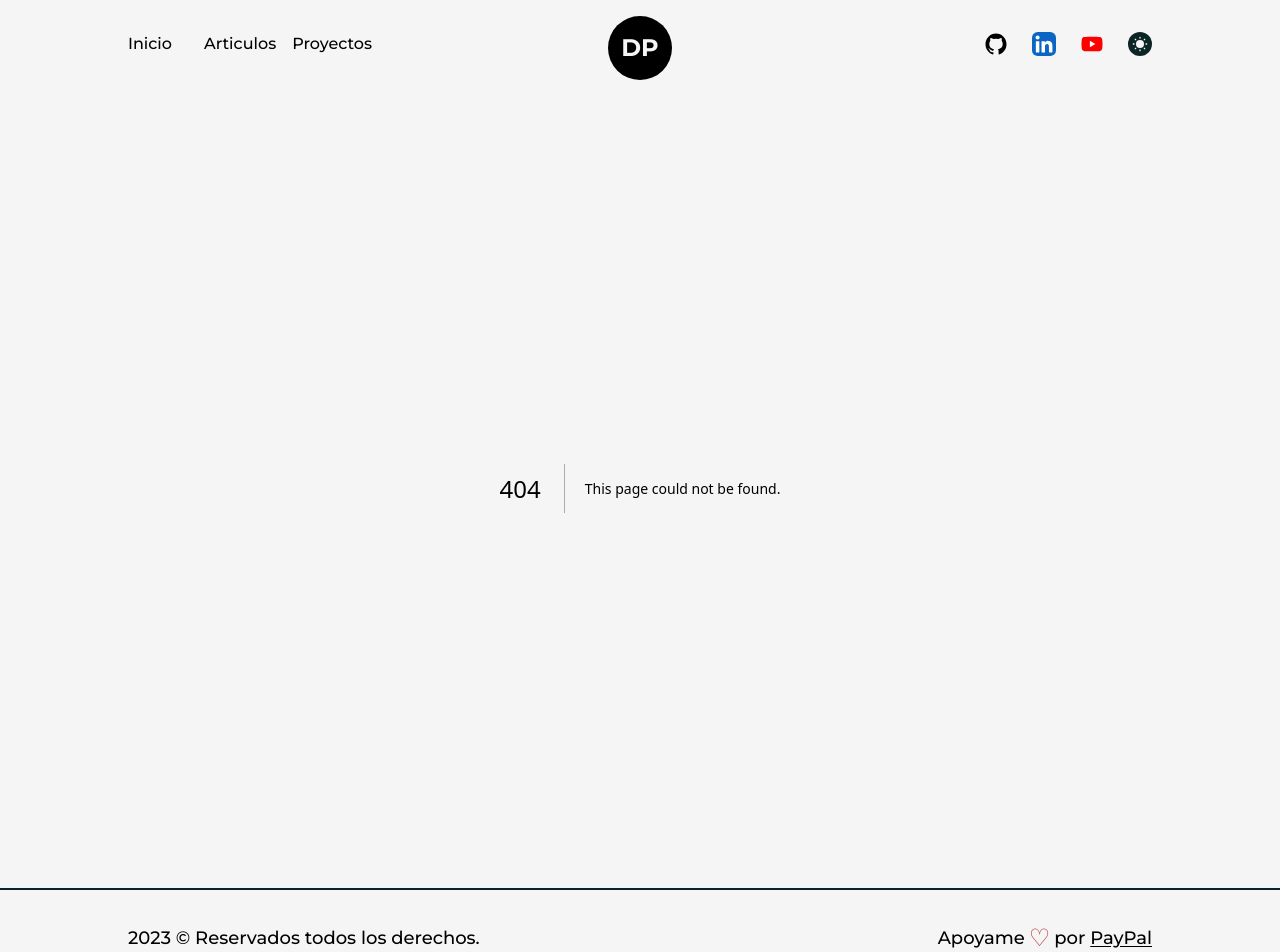
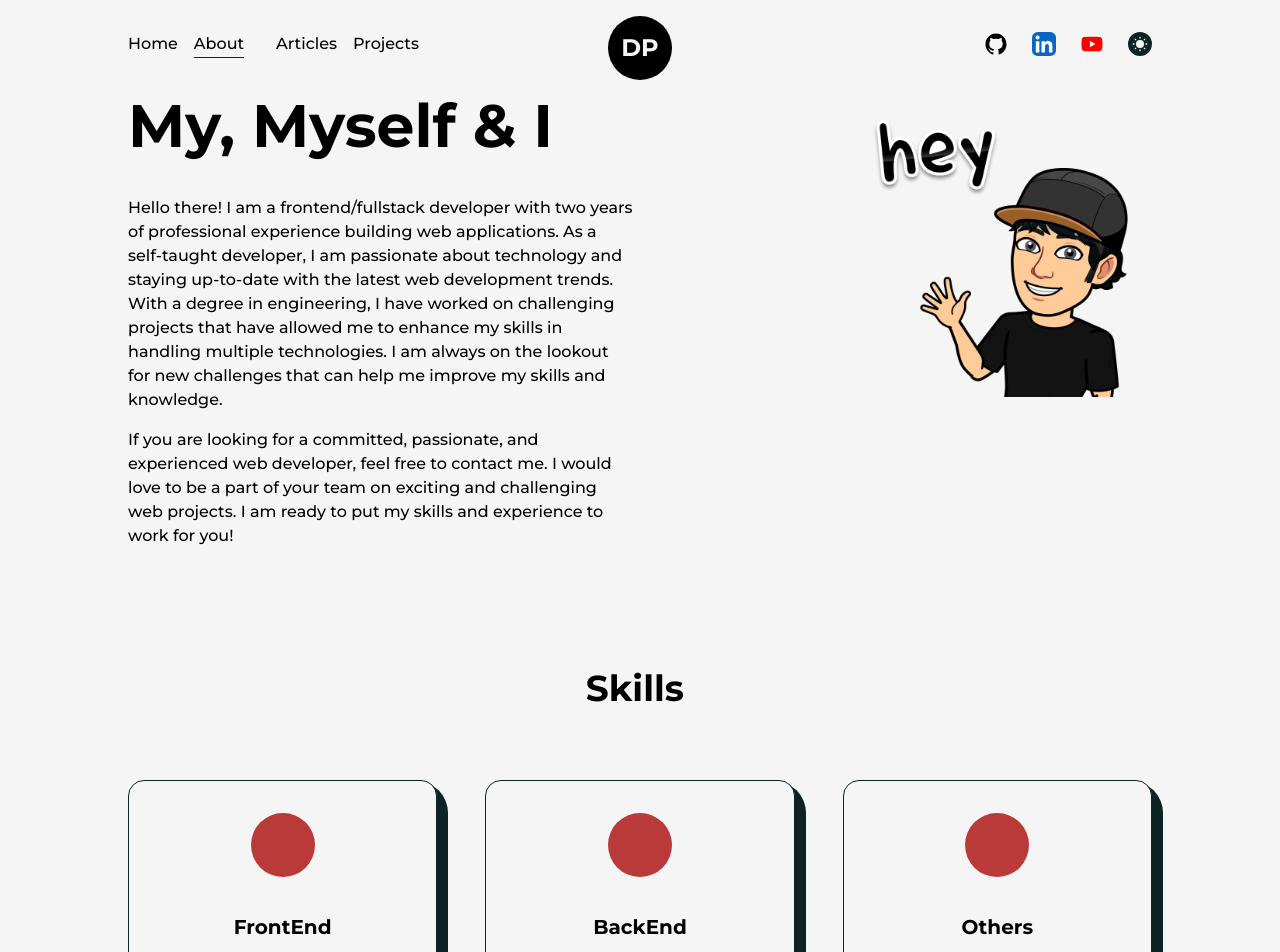
Before and after one commit to David171901/blog, a Next.js app: page /about in a window 1280 px wide. Before the commit this address had no page. Shown: the top 952 px of the page. Built offline with nearby package versions, Linux system fonts and the light colour scheme.

Commit message:
build: about me

```diff
--- a/src/components/Footer.jsx
+++ b/src/components/Footer.jsx
@@ -12,20 +12,11 @@ const Footer = () => {
     "
     >
       <Layout className="py-8 flex items-center justify-between lg:flex-col lg:py-6">
-        <span>{new Date().getFullYear()} &copy; Reservados todos los derechos.</span>
-        <div className="flex items-center lg:py-2">
-          Apoyame <span className="text-primary dark:text-primary text-2xl px-1">&#9825;</span>
-          por&nbsp;
-          <Link
-            href="https://devdreaming.com"
-            className="underline
-            underline-offset-2
-            "
-            target={"_blank"}
-          >
-            PayPal
-          </Link>
-        </div>
+        <span>{new Date().getFullYear()} &copy; All Rights Reserved.</span>
+
+        <Link href="mailto:david.pino1@outlook.com" target={"_blank"} className="underline underline-offset-2">
+          Say Hello
+        </Link>
       </Layout>
     </footer>
   );
--- a/src/components/NavBar.jsx
+++ b/src/components/NavBar.jsx
@@ -99,9 +99,10 @@ const NavBar = () => {
 
       <div className="w-full flex justify-between items-center lg:hidden">
         <nav className="flex items-center justify-center">
-          <CustomLink href="/" title="Inicio" className="mr-4" />
-          <CustomLink href="/articles" title="Articulos" className="ml-4" />
-          <CustomLink href="/projects" title="Proyectos" className="mx-4" />
+          <CustomLink href="/" title="Home" className="mr-4" />
+          <CustomLink href="/about" title="About" className="mr-4" />
+          <CustomLink href="/articles" title="Articles" className="ml-4" />
+          <CustomLink href="/projects" title="Projects" className="mx-4" />
         </nav>
 
         <nav className="flex items-center justify-center flex-wrap">
@@ -159,19 +160,25 @@ const NavBar = () => {
           <nav className="flex items-center flex-col justify-center">
             <CustomMobileLink
               href="/"
-              title="Inicio"
+              title="Home"
+              className=""
+              toggle={handleClick}
+            />
+            <CustomMobileLink
+              href="/about"
+              title="About"
               className=""
               toggle={handleClick}
             />
             <CustomMobileLink
               href="/articles"
-              title="Articulos"
+              title="Articles"
               className=""
               toggle={handleClick}
             />
             <CustomMobileLink
               href="/projects"
-              title="Proyectos"
+              title="Projects"
               className=""
               toggle={handleClick}
             />
--- /dev/null
+++ b/src/pages/about.jsx
@@ -0,0 +1,123 @@
+import AnimatedText from "@/components/AnimatedText";
+import Layout from "@/components/Layout";
+import TransitionEffect from "@/components/TransitionEffect";
+import Head from "next/head";
+import Image from "next/image";
+import profilePic from "../../public/images/profile/hi.png";
+
+const SkillCard = ({ img, title, skills }) => {
+  return (
+    <li className="md:mb-0 mb-6 flex flex-col items-center justify-center">
+      <div className="relative col-span-1 w-full h-[500px] md:h-auto p-4 bg-light border border-solid border-dark rounded-2xl dark:bg-dark dark:border-light">
+        <div className="absolute top-0 -right-3 -z-10 w-[101%] h-[103%] rounded-[2rem] bg-dark dark:bg-primary rounded-br-3xl" />
+        <div className="rounded  p-4  flex flex-col items-center justify-center">
+          <div className="w-16 h-16 flex items-center justify-center rounded-full mb-5 p-2  bg-primary"></div>
+          <div className="flex flex-col items-center justify-center">
+            <h2 className="capitalize font-bold my-2 mt-4 text-xl xs:text-lg">
+              {title}
+            </h2>
+            {skills.map((skill) => (
+              <p key={skill} className="text-sm mb-2">
+                {skill}
+              </p>
+            ))}
+          </div>
+        </div>
+      </div>
+    </li>
+  );
+};
+
+export default function Home() {
+  return (
+    <>
+      <Head>
+        <title>Awesome Portfolio Built with Nextjs</title>
+        <meta
+          name="description"
+          content="Explore CodeBucks's Next.js developer portfolio and
+        discover the latest webapp projects and software engineering articles.
+        Showcase your skills as a full-stack developer and software engineer."
+        />
+      </Head>
+      <TransitionEffect />
+      <main className="flex items-center text-black w-full min-h-screen dark:text-light sm:items-start">
+        <Layout className="pt-0 md:pt-16 sm:pt-16">
+          {/* My, Myself & I */}
+          <section className="grid w-full grid-cols-3 md:grid-cols-1 gap-12 lg:gap-8 sm:gap-0">
+            <div className="col-span-2 md:col-span-1 md:order-2 flex flex-col justify-center pr-40 lg:pr-28 md:p md:pr-0">
+              <AnimatedText
+                text="My, Myself & I"
+                className="text-left !text-6xl xl:!text-5xl lg:!text=6xl md:!text-5xl sm:!text-3xl"
+              />
+              <div className="my-8">
+                <p className="font-medium">
+                  Hello there! I am a frontend/fullstack developer with two years of professional experience building web applications. As a self-taught developer, I am passionate about technology and staying up-to-date with the latest web development trends. With a degree in engineering, I have worked on challenging projects that have allowed me to enhance my skills in handling multiple technologies. I am always on the lookout for new challenges that can help me improve my skills and knowledge.
+                </p>
+
+                <p className="my-4 font-medium">
+                  If you are looking for a committed, passionate, and experienced web developer, feel free to contact me. I would love to be a part of your team on exciting and challenging web projects. I am ready to put my skills and experience to work for you!
+                </p>
+              </div>
+            </div>
+
+            <div className="col-span-1 relative h-max rounded-2xl bg-light dark:bg-dark dark:border-light md:order-1"
+            >
+              <Image
+                src={profilePic}
+                alt="Codebucks"
+                className="w-full h-auto rounded-2xl md:hidden"
+                priority
+                sizes="(max-width: 768px) 100vw,
+              (max-width: 1200px) 50vw,
+              33vw"
+              />
+            </div>
+          </section>
+          {/* SKILLS */}
+          <section>
+            <AnimatedText
+              text="Skills"
+              className="font-bold !text-4xl sm:!text-2xl w-full text-center my-16 mt-16 dark:!text-light"
+            />
+            <ul className="grid grid-cols-3 gap-12 lg:gap-8 md:grid-cols-1 md:gap-y-16">
+              <SkillCard
+                title={"FrontEnd"}
+                // img={frontendIcon}
+                skills={[
+                  "HTML",
+                  "CSS",
+                  "TailwindCSS",
+                  "Bootstrap",
+                  "Responsive web design",
+                  "JavaScript",
+                  "TypeScript",
+                  "React",
+                  "Next.js",
+                  "jQuery",
+                ]}
+              />
+              <SkillCard
+                title={"BackEnd"}
+                // img={backendIcon}
+                skills={["Python", "Node.js", "Express"]}
+              />
+              <SkillCard
+                title={"Others"}
+                // img={otherIcon}
+                skills={[
+                  "GIT",
+                  "Linux",
+                  "Postgres",
+                  "MongoDB",
+                  "Figma",
+                  "Docker",
+                ]}
+              />
+            </ul>
+          </section>
+        </Layout>
+      </main>
+    </>
+  );
+}
--- a/src/pages/articles.jsx
+++ b/src/pages/articles.jsx
@@ -70,9 +70,7 @@ const FeaturedArticle = ({ img, title, time, summary, link, categories }) => {
   return (
     <li className="relative col-span-1 w-full p-4 bg-light border border-solid border-dark rounded-2xl dark:bg-dark dark:border-light">
       <div
-        className="absolute top-0 -right-3 -z-10 w-[101%] h-[103%] rounded-[2rem] bg-dark dark:bg-primary
-    rounded-br-3xl
-    "
+        className="absolute top-0 -right-3 -z-10 w-[101%] h-[103%] rounded-[2rem] bg-dark dark:bg-primary rounded-br-3xl"
       />
       <Link
         href={link}
--- a/src/pages/index.jsx
+++ b/src/pages/index.jsx
@@ -32,15 +32,29 @@ export default function Home() {
                 className="!font-light !text-3xl sm:!text-xl w-full text-center my-8 dark:!text-light"
               />
               <motion.div
-                initial={{ y: 200 }}
-                whileInView={{ y: 0, transition: { duration: 1, ease: "easeInOut" } }}
+                initial={{ y: 200, opacity: 0 }}
+                animate={{
+                  opacity:1,
+                  transition:{
+                      delay:1,
+                      staggerChildren: 0.08,
+                  }
+                }}
+                whileInView={{ y: 0, transition: { duration: 2.5, ease: "easeInOut" } }}
                 viewport={{ once: true }}
               >
                 <Avatar className="!w-48 !h-48 mx-auto"/>
               </motion.div>
               <motion.div
-                initial={{ y: 200 }}
-                whileInView={{ y: 0, transition: { duration: 1, ease: "easeInOut" } }}
+                initial={{ y: 200, opacity: 0 }}
+                whileInView={{ y: 0, transition: { duration: 2.5, ease: "easeInOut" } }}
+                animate={{
+                  opacity:1,
+                  transition:{
+                      delay:1.5,
+                      staggerChildren: 0.08,
+                  }
+                }}
                 viewport={{ once: true }}
                 className='mx-auto my-16 text-center'
               >
```
Also changed, not shown: public/images/profile/hi.png (added), public/images/profile/home.png (deleted).
